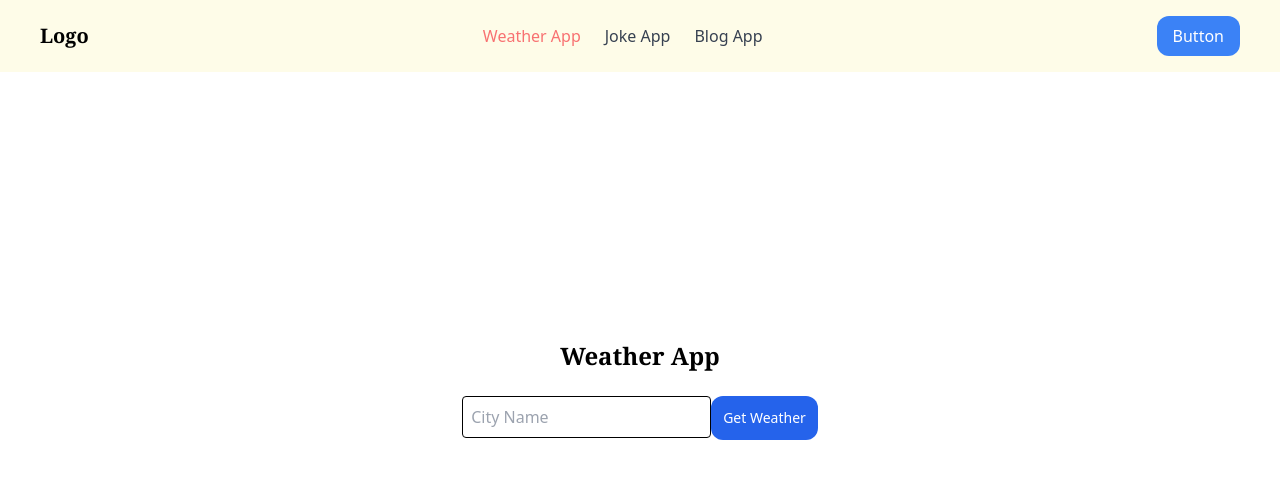
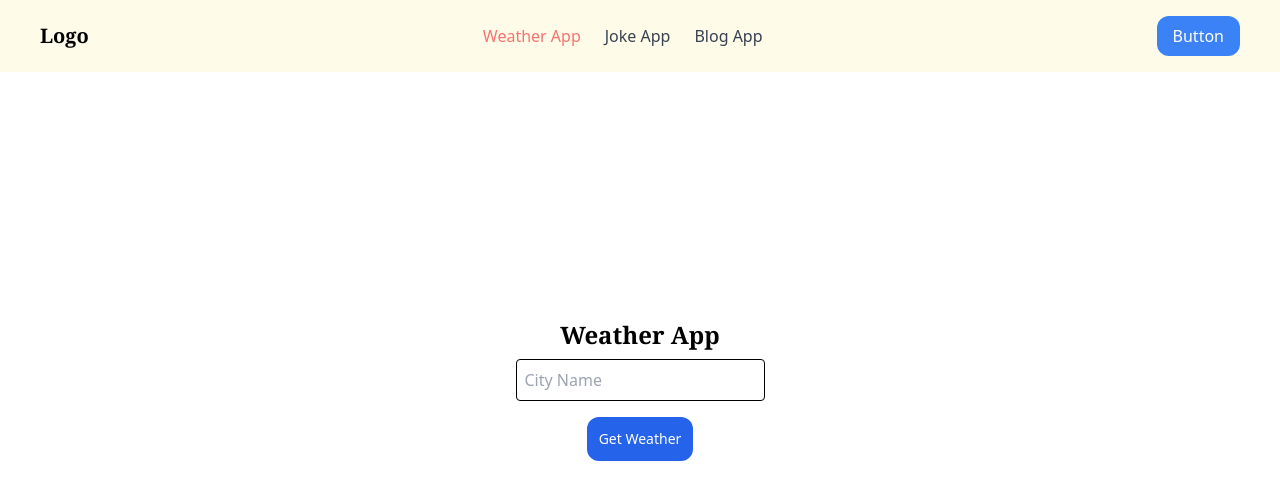
Before and after one commit to prosonjit2006/Assignment-2, a React (Vite) app: page / in a window 1280 px wide. Shown: the top 500 px of the page. Built offline with nearby package versions, Linux system fonts and the light colour scheme.

Commit message:
final push

```diff
--- a/src/layout/TopBar.tsx
+++ b/src/layout/TopBar.tsx
@@ -4,14 +4,13 @@ import { topBarItems } from "../services/json/global.json";
 const TopBar = () => {
   const location = useLocation();
 
-  console.log("location", location);
+  // console.log("location", location);
 
   return (
     <>
       {!(
         location.pathname === "/blogapp" ||
         location.pathname === "/blogapp/author"
-        // location.pathname === "/blogapp/author/authorid"
       ) && (
         <div className=" absolute top-0 left-0 right-0 w-full py-4 px-10 bg-yellow-50 flex justify-between items-center">
           <div>
--- a/src/layout/blogapp/NavBar.tsx
+++ b/src/layout/blogapp/NavBar.tsx
@@ -2,7 +2,13 @@ import { navBarItems } from "../../services/json/global.json";
 import { NavLink, useNavigate } from "react-router-dom";
 
 const NavBar = () => {
-  const navigate = useNavigate()
+  const navigate = useNavigate();
+
+  // const detailsByIdPath =
+  //   location?.pathname?.split("/").slice(0, -1).join("/") + "/";
+
+  // console.log("path name", detailsByIdPath);
+
   return (
     <div className=" w-full py-4 px-10 bg-yellow-50 flex justify-between items-center">
       <div>
@@ -12,7 +18,7 @@ const NavBar = () => {
         {navBarItems.map((itm) => (
           <NavLink
             to={itm.path}
-            end={(itm.path === "/blogapp")}
+            end={itm.path === "/blogapp"}
             key={itm.path}
             className={({ isActive }) =>
               `mx-3 hover:text-blue-400 font-medium transition-all duration-300 ${isActive ? "text-red-400 font-bold" : "text-gray-700"}`
@@ -23,7 +29,10 @@ const NavBar = () => {
         ))}
       </div>
       <div>
-        <button onClick={()=> navigate("/")} className="px-4 py-2 bg-blue-500 rounded-xl text-white">
+        <button
+          onClick={() => navigate("/")}
+          className="px-4 py-2 bg-blue-500 rounded-xl text-white"
+        >
           Back To Home
         </button>
       </div>
--- a/src/pages/WeatherApp.tsx
+++ b/src/pages/WeatherApp.tsx
@@ -23,8 +23,8 @@ const WeatherApp = () => {
   const [loading, setLoading] = useState(false);
   const [error, setError] = useState("");
 
-  const handelSbmit = (e: SubmitEvent): void => {
-    e.preventDefault();
+  const handelSbmit = (event: SubmitEvent): void => {
+    event.preventDefault();
   };
 
   const getWeather = async () => {
@@ -88,7 +88,10 @@ const WeatherApp = () => {
 
       {/* form  */}
 
-      <form onSubmit={() => handelSbmit}>
+      <form
+        onSubmit={() => handelSbmit(event as SubmitEvent)}
+        className="flex flex-col items-center"
+      >
         <input
           type="text"
           name="city"
@@ -102,7 +105,7 @@ const WeatherApp = () => {
           type="submit"
           value="Get Weather"
           onClick={getWeather}
-          className="mt-4 mb-2 p-3 bg-blue-600 text-white rounded-xl text-sm hover:bg-blue-800 hover:scale-105 transition-all duration-300"
+          className=" w-fit mt-4 mb-2 p-3 bg-blue-600 text-white rounded-xl text-sm hover:bg-blue-800 hover:scale-105 transition-all duration-300"
         />
       </form>
 
--- a/src/pages/blog/Author.tsx
+++ b/src/pages/blog/Author.tsx
@@ -60,7 +60,7 @@ const Author = () => {
     // if (params.authorId) fetchBlog();
   }, [order]);
 
-  console.log("data", author);
+  // console.log("data", author);
 
   return (
     <div className="h-[90vh] w-full p-5">
--- a/src/routes/Routes.tsx
+++ b/src/routes/Routes.tsx
@@ -79,7 +79,7 @@ const Routes = createBrowserRouter([
                 // path: "author",
                 index: true,
                 element: <Author />,
-                errorElement: <ErrorBoundary/>,
+                errorElement: <ErrorBoundary />,
               },
               {
                 path: ":authorid",
```
